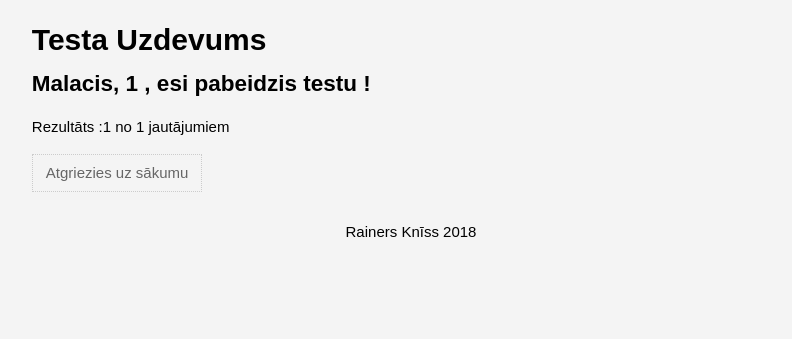
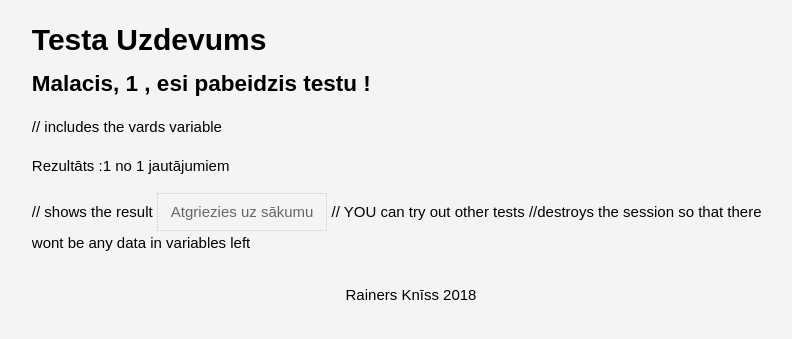
Before and after one commit to rainers24/PHPtest, a PHP site: page /final.php in a window 1280 px wide. Shown: the top 339 px of the page, without its empty margins (229-1021 px from the left). Run offline with PHP 8.4, Linux system fonts and the light colour scheme; the visitor is signed in with stand-in values (Sample User, id 1); tables that the repository leaves empty or names only in its code hold one stand-in row (values such as "Sample post").

Commit message:
Adding the comments

```diff
--- a/Instructions.txt
+++ b/Instructions.txt
@@ -1,3 +1,8 @@
+Es izmantoju MAMP serveri, lai varētu pirmkārt "pacelt" pašu Php projektu un arī tur izmantoju jau esošo Mysql datubāzi.
+
+Vairāki faili pēc būtības ir vienādi tādēļ neveicu komentēšanu, kur tas atkārtojas.
+
+
 1)Atveram database.php failu un nomainas attiecīgos mainīgos uz sev nepieciešamajaiem.
 
 2) Pieslēdzamies datubāzei un attiecīgajā SQL query laukā iekopējam Tabulu izveides skriptus kā arī tabulu ievades skriptus, kas ir norādīti šeit mazliet zemāk.
--- a/database.php
+++ b/database.php
@@ -6,10 +6,10 @@
  */
 
 //Create connection credentials
-$db_host = 'localhost';
-$db_name = 'laravel';
-$db_user = 'laravel';
-$db_pass = 'abcd1234';
+$db_host = 'localhost';  // All the time it is localhost
+$db_name = 'YOUR_DB_NAME'; //
+$db_user = 'YOUR_USER_NAME';
+$db_pass = 'YOUR_PASSWORD';
 
 //Create mysqli object
 $mysqli = new mysqli($db_host,$db_user,$db_pass,$db_name);
--- a/final.php
+++ b/final.php
@@ -2,16 +2,16 @@
 <?php session_start(); ?>
 <?php
 
-$query = "select * from questions";
+$query = "select * from questions"; //A simple query which shows how many rows are in the table
 
 $results = $mysqli->query($query) or die ($mysqli->error.__LINE__);
 $total = $results->num_rows;
 
 
-$vards = $_SESSION['vards'];
-$score = $_SESSION['score'];
-$test = 1;
-$query = "insert into answers (vards ,score, total, test ) values('$vards', '$score', '$total', $test)";
+$vards = $_SESSION['vards']; // passes the variable from the first view
+$score = $_SESSION['score']; // passes the variable from the process view
+$test = 1; //  this is the first test
+$query = "insert into answers (vards ,score, total, test ) values('$vards', '$score', '$total', $test)"; // inserts everyhting in to the database
 $insert_row = $mysqli->query($query) or die ($mysqli->error . __LINE__);
 
 
@@ -38,12 +38,12 @@ $insert_row = $mysqli->query($query) or die ($mysqli->error . __LINE__);
 
       <main>
 	<div class="container">
-	     <h2>Malacis, <?php echo $vards; ?> , esi pabeidzis testu !</h2>
+	     <h2>Malacis, <?php echo $vards; ?> , esi pabeidzis testu !</h2> // includes the vards variable
 
-	     <p>Rezultāts :<?php echo $_SESSION['score']; ?> no <?php echo $total; ?> jautājumiem </p>
+	     <p>Rezultāts :<?php echo $_SESSION['score']; ?> no <?php echo $total; ?> jautājumiem </p> // shows the result
 
-	     <a href="index.php" class="start">Atgriezies uz sākumu</a>
-	     <?php session_destroy(); ?>
+	     <a href="index.php" class="start">Atgriezies uz sākumu</a> // YOU can try out other tests
+	     <?php session_destroy(); ?> //destroys the session so that there wont be any data in variables left
 	</div>
       </main>
 
--- a/index.php
+++ b/index.php
@@ -9,12 +9,12 @@ if (isset($_POST['submit'])) {
     $question = $_POST['question'];
     $_SESSION['vards'] = $vards;
     if (empty($_POST["vards"])) {
-        echo "AIZPILDI VĀRDA LAUKU !!!!!";
+        echo "AIZPILDI VĀRDA LAUKU !!!!!";  // message if you press submit the field is left blank
     }
 }
 
 	//Get the total questions
-	$query="select * from questions";
+	$query="select * from questions";  // query to get how many rows are in the table
 	//Get Results
 	$results = $mysqli->query($query) or die ($mysqli->error.__LINE__);
 	$total = $results->num_rows;
@@ -52,7 +52,7 @@ if (isset($_POST['submit'])) {
         <li><strong>Izvēlies testu: </strong></li>
 
 	</ul>
-              <a href="question.php?n=1" name="submit" type="submit" class="start">Tests uz atjautību</a>
+              <a href="question.php?n=1" name="submit" type="submit" class="start">Tests uz atjautību</a> // can go to desired test
               <a href="question1.php?n=1" name="submit" type="submit" class="start">Tests par Mašīnām</a>
               <a href="question2.php?n=1" name="submit" type="submit" class="start">Tests par Pasauli</a>
 
```
